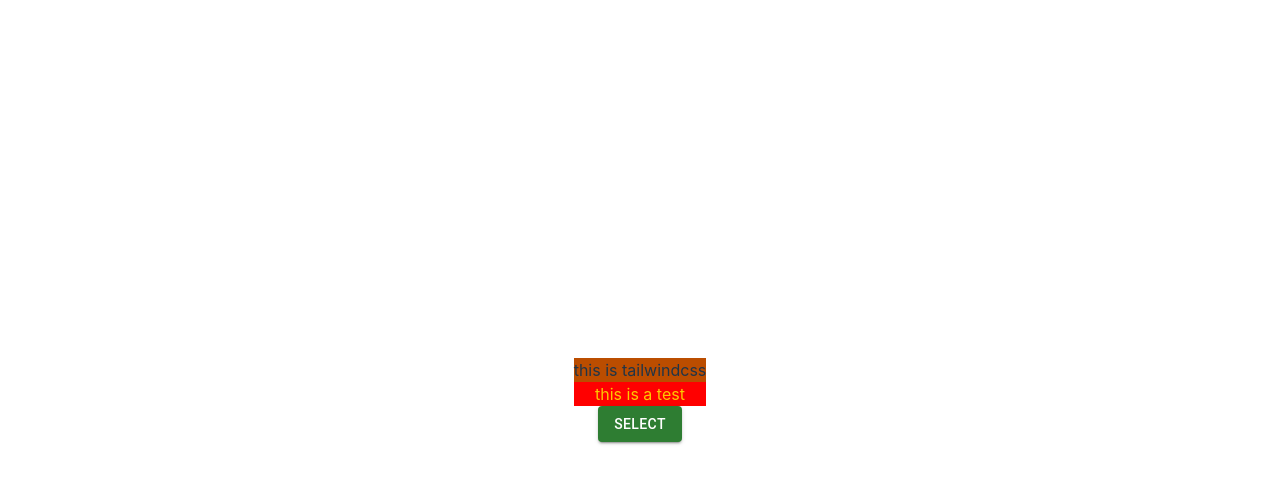
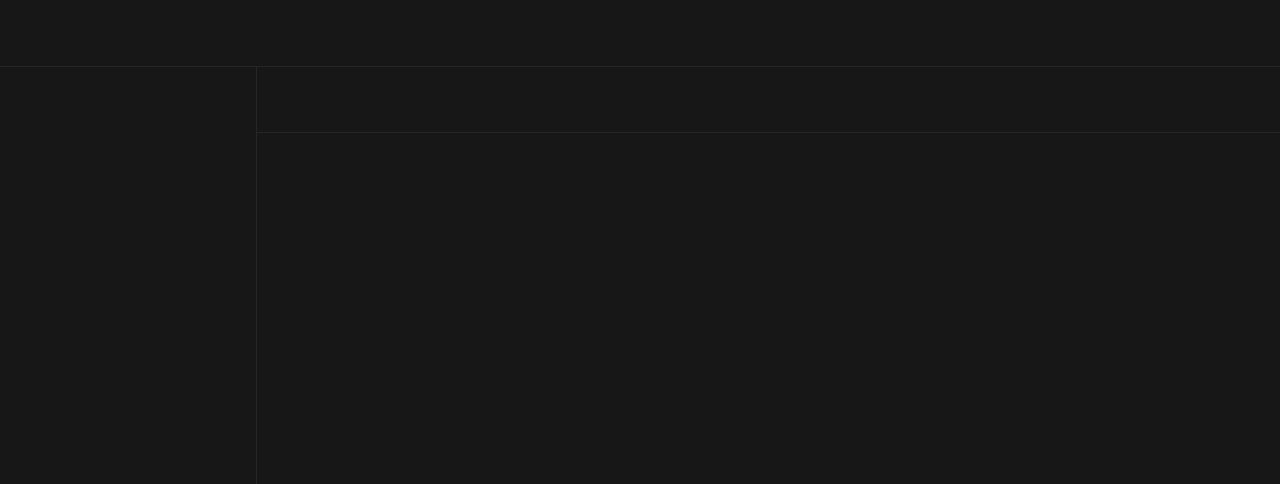
Before and after one commit to amiof/electron-project, a React (Vite) app in the folder react/: page / in a window 1280 px wide. Shown: the top 484 px of the page. Built offline with nearby package versions, Linux system fonts and the light colour scheme.

Commit message:
install clsx add grid and creat layouts

```diff
--- a/package.json
+++ b/package.json
@@ -24,7 +24,9 @@
       {
         "from": "react/dist",
         "to": "react/dist",
-        "filter": ["**/*"]
+        "filter": [
+          "**/*"
+        ]
       }
     ],
     "mac": {
@@ -42,6 +44,7 @@
   "license": "ISC",
   "description": "",
   "dependencies": {
+    "clsx": "^2.1.1",
     "concurrently": "^9.1.2",
     "dotenv": "^16.4.7"
   },
--- a/react/src/App.scss
+++ /dev/null
@@ -1,9 +0,0 @@
-#root {
-  max-width: 1280px;
-  margin: 0 auto;
-  padding: 2rem;
-  text-align: center;
-}
-.text{
-  background-color: red;
-}
--- a/react/src/App.tsx
+++ b/react/src/App.tsx
@@ -1,16 +1,14 @@
-import './App.scss'
-import {Button} from "@mui/material";
-
+import styles from "./app.module.scss"
+import clsx from "clsx";
 function App() {
 
     return (
-        <>
-            <div className={"bg-amber-700"}> this is tailwindcss</div>
-            <div className={"text text-yellow-400"}>
-                this is a test
-            </div>
-            <Button variant={"contained"} color={"success"}>select</Button>
-        </>
+           <div className={clsx(styles.mainContainer ,"bg-neutral-900")}>
+               <aside></aside>
+               <header className={"border-b border-neutral-800"}></header>
+               <div className={clsx(styles.subHeader,"border-l border-b border-neutral-800")}></div>
+               <main className={"border-l  border-neutral-800"}></main>
+           </div>
     )
 }
 
--- /dev/null
+++ b/react/src/app.module.scss
@@ -0,0 +1,27 @@
+.mainContainer {
+  width: 100%;
+  height: 100%;
+  display: grid;
+  grid-template-columns: repeat(5, 1fr);
+  grid-template-rows: repeat(12, 1fr);
+}
+
+aside {
+  grid-column: 1/2;
+  grid-row: 2/full;
+}
+
+header {
+  grid-column: 1/6;
+  grid-row: 1/2;
+}
+.subHeader{
+  grid-column: 2/6;
+  grid-row: 2/3;
+}
+
+main {
+
+  grid-column: 2/6;
+  grid-row: 3/13;
+}
--- a/react/src/index.css
+++ b/react/src/index.css
@@ -1,12 +1,14 @@
 @import "tailwindcss";
+
 @tailwind base;
 @tailwind components;
 @tailwind utilities;
 
 :root {
+    box-sizing: border-box;
     font-family: Inter, system-ui, Avenir, Helvetica, Arial, sans-serif;
-  line-height: 1.5;
-  font-weight: 400;
+    /*line-height: 1.5;*/
+    /*font-weight: 400;*/
 
     color-scheme: light dark;
     color: rgba(255, 255, 255, 0.87);
@@ -16,58 +18,76 @@
     text-rendering: optimizeLegibility;
     -webkit-font-smoothing: antialiased;
     -moz-osx-font-smoothing: grayscale;
+
 }
 
-a {
-  font-weight: 500;
-  color: #646cff;
-  text-decoration: inherit;
-}
-a:hover {
-  color: #535bf2;
+#root {
+    box-sizing: border-box;
+    margin: 0;
+    padding: 0;
+    width: 100vw;
+    height: 100vh;
 }
 
-body {
+html, body {
+    box-sizing: border-box;
     margin: 0;
-  display: flex;
-  place-items: center;
-  min-width: 320px;
-  min-height: 100vh;
+    padding: 0;
+    width: 100vw;
+    height: 100vh;
 }
 
-h1 {
-  font-size: 3.2em;
-  line-height: 1.1;
-}
 
-button {
-  border-radius: 8px;
-  border: 1px solid transparent;
-  padding: 0.6em 1.2em;
-  font-size: 1em;
-  font-weight: 500;
-  font-family: inherit;
-  background-color: #1a1a1a;
-  cursor: pointer;
-  transition: border-color 0.25s;
-}
-button:hover {
-  border-color: #646cff;
-}
-button:focus,
-button:focus-visible {
-  outline: 4px auto -webkit-focus-ring-color;
-}
+/*a {*/
+/*  font-weight: 500;*/
+/*  color: #646cff;*/
+/*  text-decoration: inherit;*/
+/*}*/
+/*a:hover {*/
+/*  color: #535bf2;*/
+/*}*/
 
-@media (prefers-color-scheme: light) {
-  :root {
-    color: #213547;
-    background-color: #ffffff;
-  }
-  a:hover {
-    color: #747bff;
-  }
-  button {
-    background-color: #f9f9f9;
-  }
-}
+/*body {*/
+/*  margin: 0;*/
+/*  display: flex;*/
+/*  place-items: center;*/
+/*  min-width: 320px;*/
+/*  min-height: 100vh;*/
+/*}*/
+
+/*h1 {*/
+/*  font-size: 3.2em;*/
+/*  line-height: 1.1;*/
+/*}*/
+
+/*button {*/
+/*  border-radius: 8px;*/
+/*  border: 1px solid transparent;*/
+/*  padding: 0.6em 1.2em;*/
+/*  font-size: 1em;*/
+/*  font-weight: 500;*/
+/*  font-family: inherit;*/
+/*  background-color: #1a1a1a;*/
+/*  cursor: pointer;*/
+/*  transition: border-color 0.25s;*/
+/*}*/
+/*button:hover {*/
+/*  border-color: #646cff;*/
+/*}*/
+/*button:focus,*/
+/*button:focus-visible {*/
+/*  outline: 4px auto -webkit-focus-ring-color;*/
+/*}*/
+
+/*@media (prefers-color-scheme: light) {*/
+/*  :root {*/
+/*    color: #213547;*/
+/*    background-color: #ffffff;*/
+/*  }*/
+/*  a:hover {*/
+/*    color: #747bff;*/
+/*  }*/
+/*  button {*/
+/*    background-color: #f9f9f9;*/
+/*  }*/
+/*}*/
```
Also changed, not shown: 2 other files (tests, documents, lock files or other folders). Lines whose indentation alone changed are shown as unchanged.
